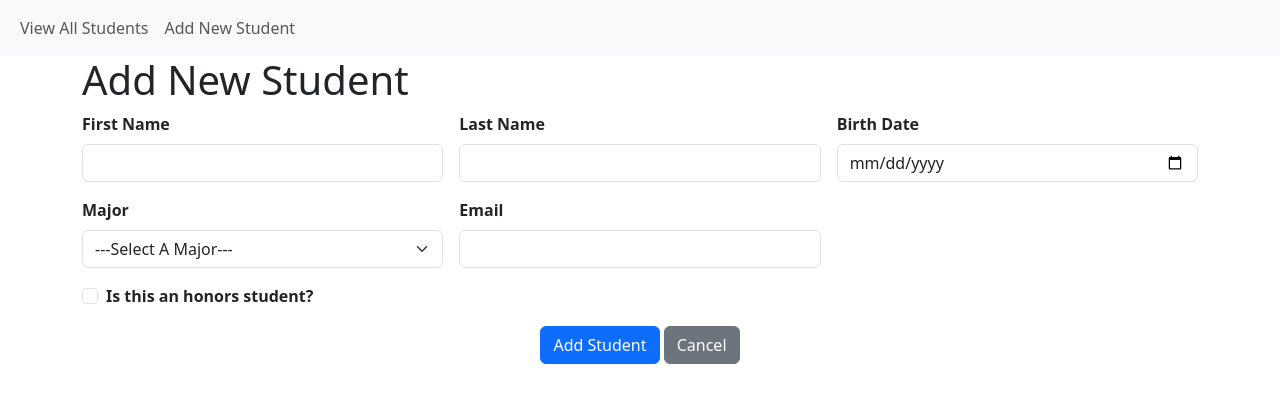
After one commit to ryanzaman2/helloWorld, a Flask app: page /student/create in a window 1280 px wide. The commit adds this page. Shown: the top 403 px of the page. Run offline with Flask 3, Linux system fonts and the light colour scheme.

Commit message:
Changes to given code to display a required email input for all pages

```diff
--- a/app.py
+++ b/app.py
@@ -1,35 +1,123 @@
-from flask import Flask, render_template, request
+import os
+from flask import Flask, render_template, request, redirect, url_for, flash
+from models import db, Student, Major
+from datetime import datetime as dt
+
+basedir = os.path.abspath(os.path.dirname(__file__))
 
 app = Flask(__name__)
+app.config['SQLALCHEMY_DATABASE_URI'] = 'sqlite:///' + os.path.join(basedir, 'university.db')
+app.config['SQLALCHEMY_TRACK_MODIFICATIONS'] = False
+app.config['SECRET_KEY'] = 'beyond_course_scope'
+db.init_app(app)
+
+
+@app.route('/student/view')
+def student_view_all():
+    students = Student.query.outerjoin(Major, Student.major_id == Major.major_id) \
+        .add_entity(Major) \
+        .order_by(Student.last_name, Student.first_name) \
+        .all()
+    return render_template('student_view_all.html', students=students)
+
+
+@app.route('/student/view/<int:student_id>')
+def student_view(student_id):
+    student = Student.query.filter_by(student_id=student_id).first()
+    majors = Major.query.order_by(Major.major) \
+        .order_by(Major.major) \
+        .all()
+
+    if student:
+        return render_template('student_entry.html', student=student, majors=majors, action='read')
+
+    else:
+        flash(f'Student attempting to be viewed could not be found!', 'error')
+        return redirect(url_for('student_view_all'))
+
+
+@app.route('/student/create', methods=['GET', 'POST'])
+def student_create():
+    if request.method == 'GET':
+        majors = Major.query.order_by(Major.major) \
+            .order_by(Major.major) \
+            .all()
+        return render_template('student_entry.html', majors=majors, action='create')
+    elif request.method == 'POST':
+        first_name = request.form['first_name']
+        last_name = request.form['last_name']
+        email = request.form['email']
+        major_id = request.form['major_id']
+
+        birth_date = request.form['birth_date']
+        is_honors = True if 'is_honors' in request.form else False
+
+        student = Student(first_name=first_name, last_name=last_name, major_id=major_id, email = email,
+                          birth_date=dt.strptime(birth_date, '%Y-%m-%d'), is_honors=is_honors)
+        db.session.add(student)
+        db.session.commit()
+        flash(f'{first_name} {last_name} was successfully added!', 'success')
+        return redirect(url_for('student_view_all'))
+
+    flash('Invalid action. Please try again.', 'error')
+    return redirect(url_for('student_view_all'))
+
+
+@app.route('/student/update/<int:student_id>', methods=['GET', 'POST'])
+def student_edit(student_id):
+    if request.method == 'GET':
+        student = Student.query.filter_by(student_id=student_id).first()
+        majors = Major.query.order_by(Major.major) \
+            .order_by(Major.major) \
+            .all()
+
+        if student:
+            return render_template('student_entry.html', student=student, majors=majors, action='update')
+
+        else:
+            flash(f'Student attempting to be edited could not be found!', 'error')
+
+    elif request.method == 'POST':
+        student = Student.query.filter_by(student_id=student_id).first()
+
+        if student:
+            student.first_name = request.form['first_name']
+            student.last_name = request.form['last_name']
+            student.email = request.form['email']
+            student.major_id = request.form['major_id']
+            student.birthdate = dt.strptime(request.form['birth_date'], '%Y-%m-%d')
+            student.num_credits_completed = request.form['num_credits_completed']
+            student.gpa = request.form['gpa']
+            student.is_honors = True if 'is_honors' in request.form else False
+
+            db.session.commit()
+            flash(f'{student.first_name} {student.last_name} was successfully updated!', 'success')
+        else:
+            flash(f'Student attempting to be edited could not be found!', 'error')
+
+        return redirect(url_for('student_view_all'))
+
+    return redirect(url_for('student_view_all'))
+
+
+@app.route('/student/delete/<int:student_id>')
+def student_delete(student_id):
+    student = Student.query.filter_by(student_id=student_id).first()
+
+    if student:
+        db.session.delete(student)
+        db.session.commit()
+        flash(f'{student} was successfully deleted!', 'success')
+    else:
+        flash(f'Delete failed! Student could not be found.', 'error')
+
+    return redirect(url_for('student_view_all'))
 
 
 @app.route('/')
-def hello_world():  # put application's code here
-    return 'Hello World from Ryan Zaman! I am adding my first code change'
+def home():
+    return redirect(url_for('student_view_all'))
 
-@app.route('/hello')
-def hello():
-    return render_template('hello.html')
-
-@app.route('/about')
-def about_me():
-    return render_template('about.html')
-@app.route('/about-css')
-def about_css():
-    return render_template('about-css.html')
-
-@app.route('/favorite-course')
-def favorite_course():
-    print(f'Subject{request.args.get("subject")}')
-    print(f'Course{request.args.get("course")}')
-    return render_template('favorite-course.html')
-
-@app.route('/contact', methods =['GET', 'POST'])
-def contact():
-    if request.method == 'POST':
-        return render_template('contact.html', form_submitted = True)
-    else:
-        return render_template('contact.html')
 
 if __name__ == '__main__':
     app.run()
--- /dev/null
+++ b/requirements.txt
@@ -0,0 +1,4 @@
+flask~=3.0.2
+werkzeug~=3.0.1
+SQLAlchemy~=2.0.29
+Flask-SQLAlchemy==3.1.1
--- a/templates/base.html
+++ b/templates/base.html
@@ -1,15 +1,32 @@
 <!DOCTYPE html>
 <html lang="en">
-<head>
-    <meta charset="UTF-8">
+  <head>
+    <meta charset="utf-8">
     <meta name="viewport" content="width=device-width, initial-scale=1">
     <title>{% block page_title %}{% endblock %}</title>
     <link href="https://cdn.jsdelivr.net/npm/bootstrap@5.3.3/dist/css/bootstrap.min.css" rel="stylesheet" integrity="sha384-QWTKZyjpPEjISv5WaRU9OFeRpok6YctnYmDr5pNlyT2bRjXh0JMhjY6hW+ALEwIH" crossorigin="anonymous">
-</head>
-<body>
-    <div class = "container">
+    </head>
+  <body>
+  <nav class="navbar navbar-expand-lg navbar-light bg-light">
+  <div class="container-fluid">
+    <div class="collapse navbar-collapse" id="navbarSupportedContent">
+      <ul class="navbar-nav me-auto mb-2 mb-lg-0">
+        <li class="nav-item">
+          <a class="nav-link" href="{{ url_for('student_view_all') }}">View All Students</a>
+        </li>
+        <li class="nav-item">
+          <a class="nav-link" href="{{ url_for('student_create') }}">Add New Student</a>
+        </li>
+      </ul>
+    </div>
+  </div>
+</nav>
+
+    <div class="container">
         <h1>{% block page_head %}{% endblock %}</h1>
+
         {% block page_content %}{% endblock %}
     </div>
-</body>
+    <script src="https://cdn.jsdelivr.net/npm/bootstrap@5.3.3/dist/js/bootstrap.bundle.min.js" integrity="sha384-YvpcrYf0tY3lHB60NNkmXc5s9fDVZLESaAA55NDzOxhy9GkcIdslK1eN7N6jIeHz" crossorigin="anonymous"></script>
+  </body>
 </html>
--- /dev/null
+++ b/templates/student_entry.html
@@ -0,0 +1,130 @@
+{% extends "base.html" %}
+
+{% block page_title %}
+    {% if action and action == 'create' %}
+        Add New Student
+    {% elif action and action == 'update'  %}
+        Update Student
+    {% else %}
+        View Student
+    {% endif %}
+
+{% endblock %}
+
+{% block page_head %}
+    {% if action and action == 'create' %}
+        Add New Student
+    {% elif action and action == 'update'  %}
+        Update Student
+    {% else %}
+        View Student
+    {% endif %}
+{% endblock %}
+
+{% block page_content %}
+<!-- Input for first name-->
+<form class="row g-3"
+      action="{{ url_for('student_edit', student_id=student['student_id']) if student else url_for('student_create') }}" method="post">
+  <div class="col-md-4">
+    <label for="first_name" class="form-label"><strong>First Name</strong></label>
+    {% if action and action in ['create', 'update'] %}
+    <input type="text" class="form-control" id="first_name" name="first_name" value="{{ student['first_name'] if student else '' }}" required>
+    {% else %}
+        <br>{{ student['first_name'] }}
+    {% endif %}
+  </div>
+<!-- Input for last name-->
+  <div class="col-md-4">
+    <label for="last_name" class="form-label"><strong>Last Name</strong></label>
+    {% if action and action in ['create', 'update'] %}
+    <input type="text" class="form-control" id="last_name" name="last_name" value="{{ student['last_name'] if student else '' }}" required>
+    {% else %}
+        <br>{{ student['last_name'] }}
+    {% endif %}
+  </div>
+<!-- Input for birthday-->
+  <div class="col-md-4">
+    <label for="birth_date" class="form-label"><strong>Birth Date</strong></label>
+    {% if action and action in ['create', 'update'] %}
+    <input type="date" class="form-control" id="birth_date" name="birth_date" value="{{ student['birth_date'].strftime('%Y-%m-%d') if student else '' }}" required>
+    {% else %}
+        <br>{{ student['birth_date'].strftime('%m/%d/%Y') }}
+    {% endif %}
+  </div>
+<!-- Input for major-->
+  <div class="col-md-4">
+    <label for="major_id" class="form-label"><strong>Major</strong></label>
+    {% if action and action in ['create', 'update'] %}
+    <select name="major_id" id="major_id" class="form-select form-select-md" aria-label=".form-select-md example">
+        <option value="0">---Select A Major---</option>
+        {% for each_major in majors %}
+        <option value="{{ each_major['major_id'] }}"
+                {{ 'selected' if student and each_major['major_id'] == student['major_id'] else ''}}>{{ each_major['major'] }}</option>
+        {% endfor %}
+    </select>
+    {% else %}
+        <br>
+        {% for each_major in majors %}
+            {{ each_major['major'] if student and each_major['major_id'] == student['major_id'] else ''}}
+        {% endfor %}
+    {% endif %}
+  </div>
+<!-- Input for email-->
+<div class = "col-md-4">
+    <label for = "email" class = "form-label"><strong>Email</strong></label>
+    <input type = "email" class = "form-control" id = "email" name = "email" maxlength="100" required>
+</div>
+  {% if action and action in ['read', 'update'] %}
+      <!-- input for credit hours completed-->
+  <div class="col-md-4">
+    <label for="num_credits_completed" class="form-label"><strong>Number of Credits Completed</strong></label>
+    {% if action and action == 'update' %}
+    <input type="number" min="0" max="200" class="form-control" id="num_credits_completed" name="num_credits_completed"
+           value="{{ student['num_credits_completed'] if student else '' }}" required>
+    {% else %}
+        <br> {{ student['num_credits_completed'] }}
+    {% endif %}
+  </div>
+      <!-- Input for GPA-->
+  <div class="col-md-4">
+    <label for="gpa" class="form-label"><strong>GPA</strong></label>
+    {% if action and action in ['create', 'update'] %}
+    <input type="number" step="0.01" min="0.00" max="4.00" class="form-control" id="gpa" name="gpa" value="{{ student['gpa'] if student else '' }}" required>
+    {% else %}
+        <br>{{ student['gpa'] }}
+    {% endif %}
+  </div>
+  {% endif %}
+
+  <div class="col-12">
+        {% if action and action in ['create', 'update'] %}
+    <div class="form-check">
+    <!-- Checkbox to show whether or not student is honors-->
+      <input class="form-check-input" type="checkbox" value="" id="is_honors" name="is_honors"
+              {{ 'checked' if student and student['is_honors'] == True else '' }}>
+        {% endif %}
+      <label class="form-check-label" for="is_honors">
+          <strong>Is this an honors student?</strong>
+            {% if action and not(action in ['create', 'update']) %}
+            <br>{{ 'Yes' if student and student['is_honors'] == True else 'No' }}
+            {% endif %}
+      </label>
+  </div>
+
+
+  </div>
+  <div class="col-12 text-center">
+    {% if action and action in ['create', 'update'] %}
+    <button class="btn btn-primary" type="submit">{{ 'Add' if action=='create' else 'Update' }} Student</button>
+    {% endif %}
+
+    <a href="{{ url_for('student_view_all') }}" class="btn btn-secondary" role="button">
+        {% if action and action in ['create', 'update'] %}
+        Cancel
+        {% else %}
+        Return
+        {% endif %}
+    </a>
+  </div>
+</form>
+{% endblock %}
```
Also changed, not shown: create_db.py (added, +32 -0 lines), models.py (added, +41 -0 lines), static/css/Sample Style Sheet.css (added, +29 -0 lines), templates/student_view_all.html (added, +67 -0 lines).
